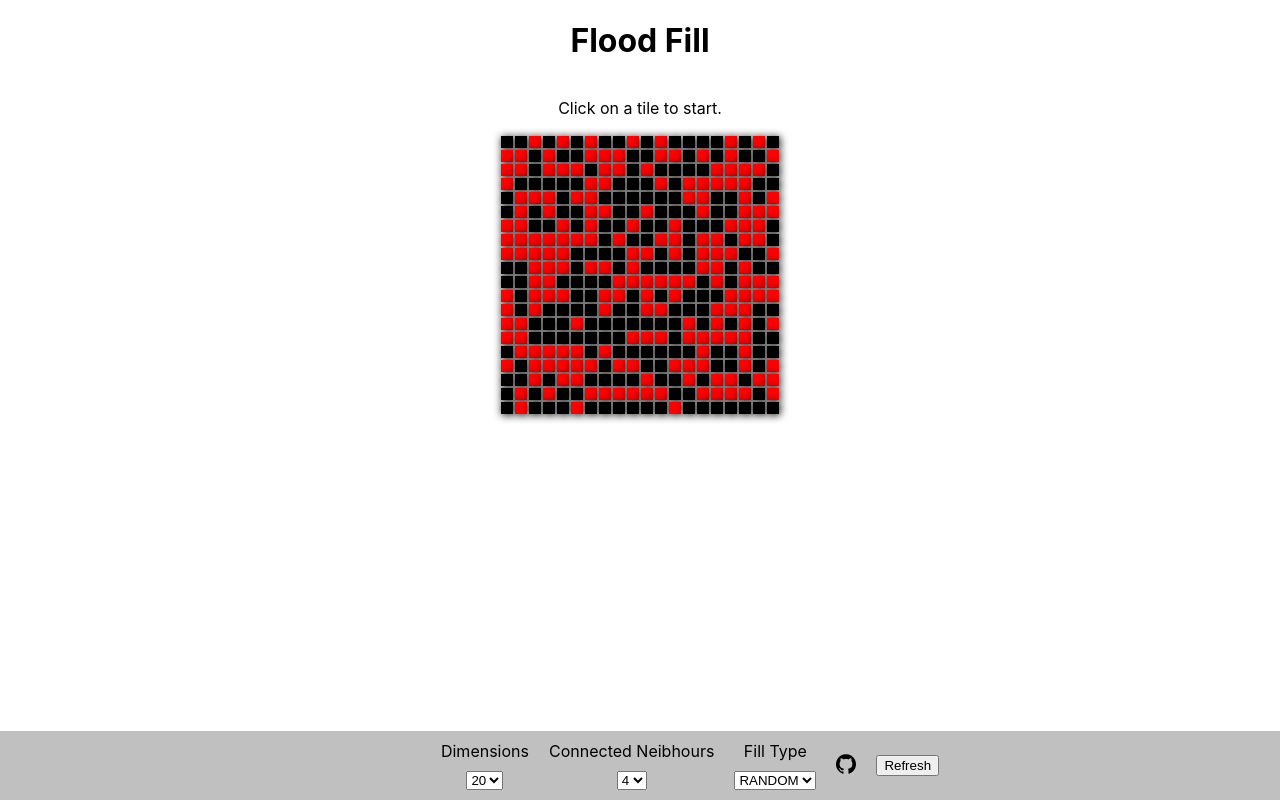
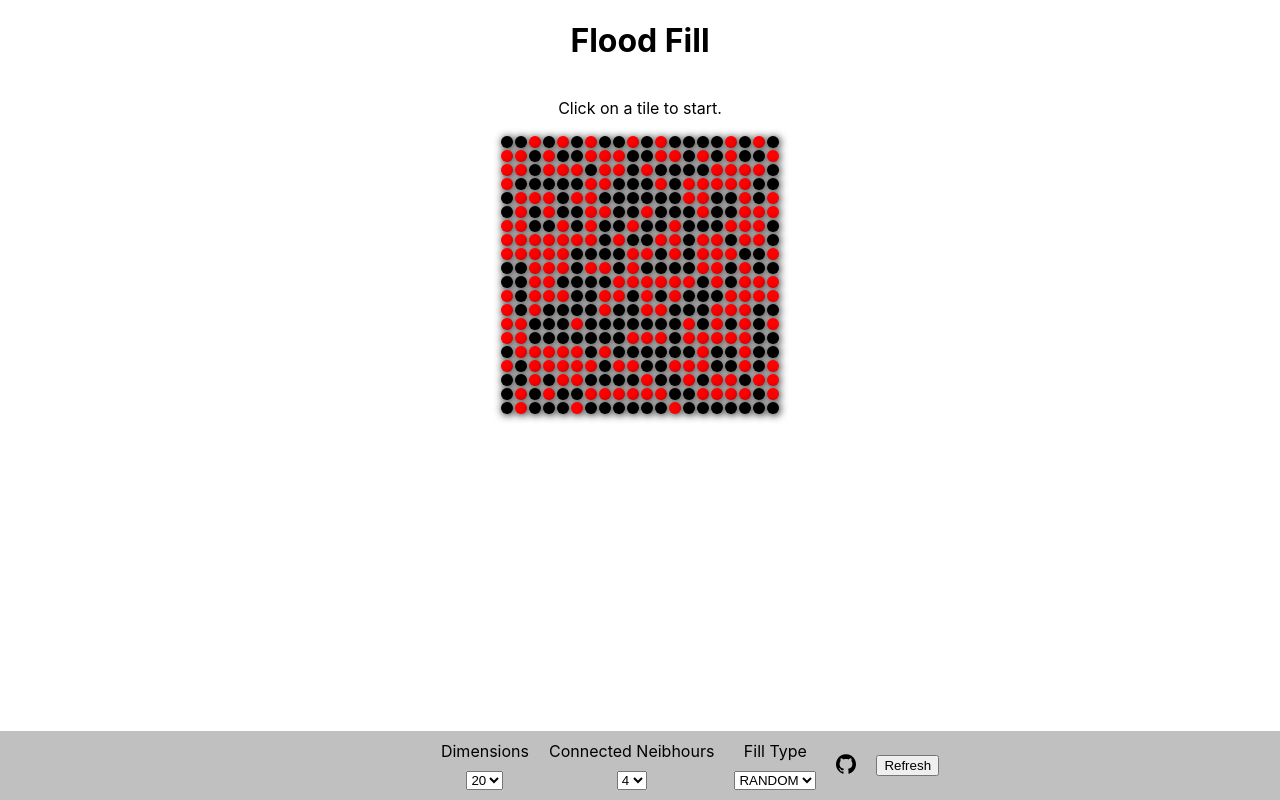
Before and after one commit to amaljosea/algorithm-visualizer, a React (Create React App) app: page / in a window 1280 px wide. Shown: the top 800 px of the page. Built offline with nearby package versions, Linux system fonts and the light colour scheme.

Commit message:
Add border radius

```diff
--- a/src/pages/FloodFill/FloodFill.css
+++ b/src/pages/FloodFill/FloodFill.css
@@ -3,4 +3,5 @@ th,td{
   height: 10px;
   overflow: hidden;
   box-shadow: 1px 1px 8px;
+  border-radius: 6px;
 }
```
